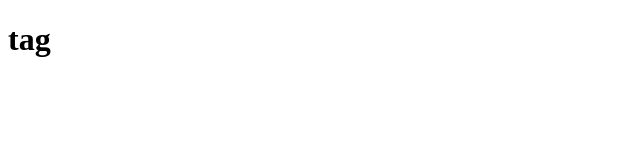
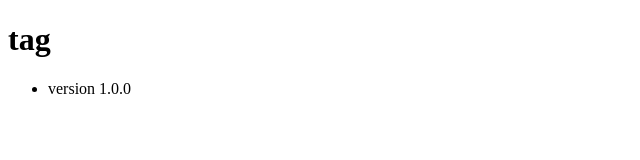
Before and after one commit to Dong-Es/distribute, a plain HTML site: page index.html in a window 1280 px wide. Shown: the whole page, without its empty margins (0-640 px from the left). Drawn offline with Linux system fonts and the light colour scheme.

Commit message:
1.0.0 test

```diff
--- a/index.html
+++ b/index.html
@@ -8,5 +8,8 @@
 </head>
 <body>
     <h1>tag</h1>
+    <ul>
+        <li>version 1.0.0</li>
+    </ul>
 </body>
 </html>
```
